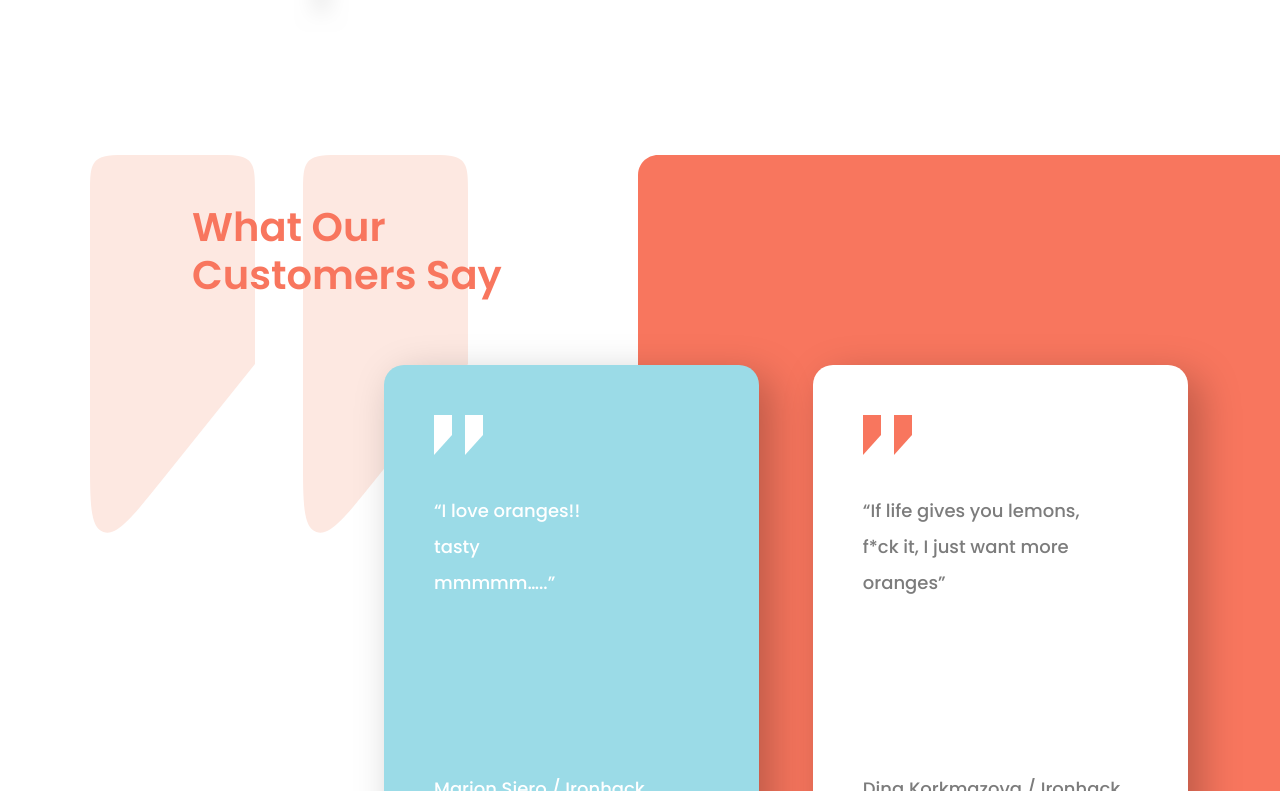
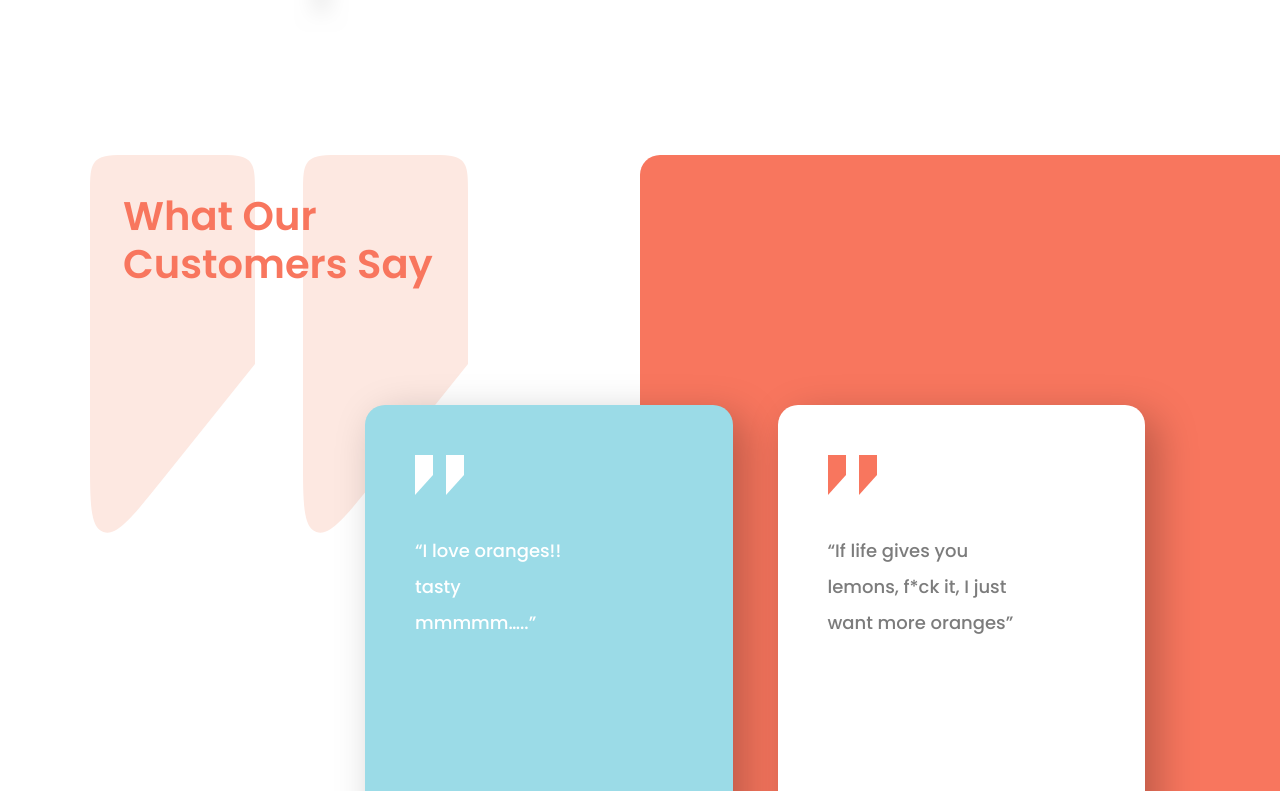
Before and after one commit to ashleyrudge/pagination, a React (Create React App) app: page /orange in a window 1280 px wide. Shown: the part 2009-2800 px from the top of the page. Built offline with nearby package versions, Linux system fonts and the light colour scheme.

Commit message:
final changes

```diff
--- a/src/pages/Orange/Orange.js
+++ b/src/pages/Orange/Orange.js
@@ -121,9 +121,6 @@ function Orange() {
                 <img src={quote} alt="quote" />
               </div>
             </div>
-            <div class="orange-bg">
-              <div class="bg"></div>
-            </div>
           <div class="review-cards">
             <Testimonial
             image={whiteqoute}
@@ -167,8 +164,10 @@ function Orange() {
           <div class="footer-menu">
           <div class="menu-sec">
            <div class="menu">
-                 <a class="a" href="#">Benefit /</a>
-                 <a class="a" href="#">Pricing /</a>
+                 <a class="a" href="#">Benefit</a>
+                 <span>/</span>
+                 <a class="a" href="#">Pricing</a>
+                 <span>/</span>
                  <a class="a" href="#">Testimonials</a>
            </div>
            </div>
--- a/src/pages/Orange/orange.scss
+++ b/src/pages/Orange/orange.scss
@@ -69,12 +69,12 @@
                 border-style: hidden;
                 background-color: #ffffff;
                 padding: 16px 15px;
-                -webkit-box-shadow: inset 1px 1px 15px 5px rgba(0, 0, 0, 0.16);
-                box-shadow: inset 1px 1px 15px 5px rgba(0, 0, 0, 0.16);
+                -webkit-box-shadow: inset 1px 1px 5px -1px rgba(0, 0, 0, 0.16);
+                box-shadow: inset 1px 1px 5px -1px rgba(0, 0, 0, 0.16);
                 border-radius: 20px;
                 font-family: poppins;
                 font-style: normal;
-                font-weight: bold;
+                font-weight: 500;
                 font-size: 20px;
                 line-height: 25px;
                 color: black;
@@ -377,8 +377,29 @@
   }
 
   .section-5 {
+    &::before{
+      content: "";
+    position: absolute;
+    right: 0;
+    height: 100%;
+    width: 50%;
+    background: #f8765e;
+    border-radius: 20px 0 0 20px;
+    @media only screen and (max-device-width: 480px){
+      content: "";
+    position: absolute;
+    right: 0;
+    top: 97px;
+    height: 80%;
+    width: 73%;
+    background: #f8765e;
+    border-radius: 20px 0 0 20px;
+    }
+    }
     position: relative;
+    padding-bottom: 250px;
     .container {
+      position: relative;
       max-width: 1100px;
       margin: auto;
       @media only screen and (max-device-width: 480px) {
@@ -410,7 +431,7 @@
           }
         }
         .testimonial-quote {
-          width: 35%;
+          width: 25%;
           @media only screen and (max-device-width: 480px) {
             position: absolute;
             z-index: 1;
@@ -426,10 +447,10 @@
             }
           }
           .test-quote {
-            width: 25%;
+            width: 38%;
             position: ABSOLUTE;
             top: 5%;
-            left: 15%;
+            left: 3%;
             font-family: poppins;
             font-style: normal;
             font-weight: 600;
@@ -437,31 +458,31 @@
             line-height: 48px;
             color: #f8765e;
             @media only screen and (max-device-width: 480px) {
-              font-size: 20px;
+              font-size: 18px;
               width: 100%;
-              line-height: 143%;
-              left: 10%;
-              top: 13%;
+              line-height: 160%;
+              left: 11%;
+              top: 15%;
             }
           }
         }
       }
 
       .review-cards {
-        position: absolute;
-        top: 22%;
-        left: 30%;
-        width: 67%;
+        width: 100%;
         display: flex;
+        padding-top: 250px;
         @media only screen and (max-device-width: 480px) {
-          position: absolute;
+          position: relative;
           top: 35%;
           left: 5%;
           width: 100%;
           display: flex;
+          max-width: 100%;
+          overflow: auto;
         }
         .blue-testimonial {
-          margin-right: 54px;
+          margin-right: 45PX;
           background: #9bdbe7;
           box-shadow: 12px 12px 40px rgba(0, 0, 0, 0.25);
           border-radius: 20px;
@@ -469,18 +490,17 @@
           @media only screen and (max-device-width: 480px) {
             width: 100%;
             margin-right: 18px;
+            min-width: 94%;
           }
 
           .blue-content {
             padding: 50px;
             @media only screen and (max-device-width: 480px) {
-              padding: 24px;
+              padding: 40px;
             }
             .review-div {
-              width: 59%;
               margin: 35px 0 170px;
               @media only screen and (max-device-width: 480px) {
-                width: 100%;
                 margin: 25px 0 65px;
               }
               .review {
@@ -519,7 +539,7 @@
   .section-6 {
     margin: 200px 0 120px;
     @media only screen and (max-device-width: 480px) {
-      margin: 200px 0 85px;
+      margin: 65px 0 85px;
     }
     .container {
       max-width: 1100px;
@@ -606,12 +626,12 @@
                   border-style: hidden;
                   background-color: #ffffff;
                   padding: 16px 15px;
-                  -webkit-box-shadow: inset 1px 1px 15px 5px rgba(0, 0, 0, 0.16);
-                  box-shadow: inset 1px 1px 15px 5px rgba(0, 0, 0, 0.16);
+                  -webkit-box-shadow: inset 1px 1px 5px -1px rgba(0, 0, 0, 0.16);
+                  box-shadow: inset 1px 1px 5px -1px rgba(0, 0, 0, 0.16);
                   border-radius: 20px;
                   font-family: poppins;
                   font-style: normal;
-                  font-weight: bold;
+                  font-weight: 500;
                   font-size: 20px;
                   line-height: 25px;
                   color: black;
@@ -656,8 +676,21 @@
         }
       }
       .footer-menu {
+        @media only screen and (max-device-width: 480px){
+          width: 100%;
+        }
         .menu-sec {
           .menu {
+            @media only screen and (max-device-width: 480px){
+              width: 100%;
+              display: flex;
+              justify-content: space-around;
+              align-items: center;
+            }
+            span {
+              color: #ffffff;
+              margin: 20px 0 20px;
+            }
             .a {
               text-decoration: none;
               font-family: poppins;
--- a/src/pages/Responsive2/responsive.scss
+++ b/src/pages/Responsive2/responsive.scss
@@ -61,6 +61,8 @@
             display: none;
           }
         }
+
+
 
         .a {
           color: #000000;
@@ -1136,10 +1138,16 @@
             width: 100%;
           }
 
+
           .footer-links {
             display: flex;
             width: 100%;
             justify-content: flex-end;
+
+            span {
+              color: #ffffff;
+              border: red 1px solid;
+            }
 
             @media screen and (max-width: 767px){
               justify-content: unset;
```
